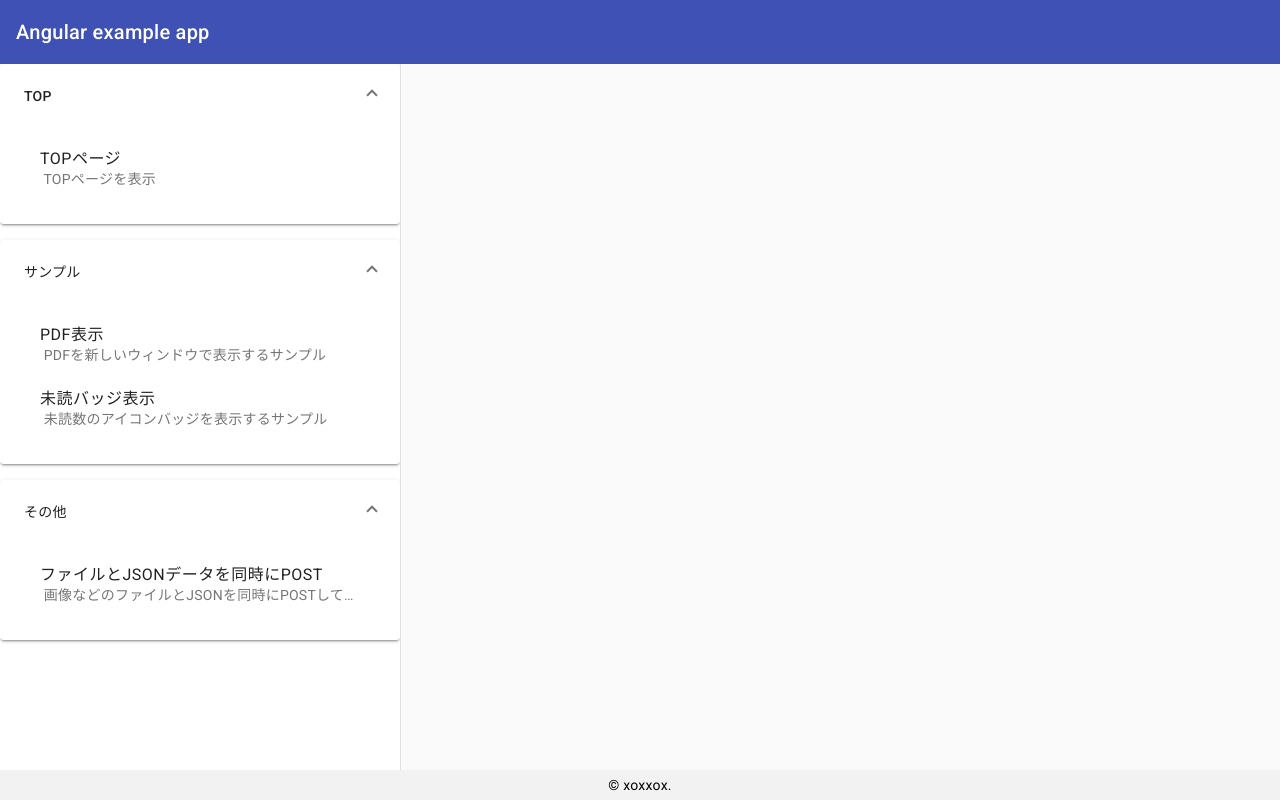
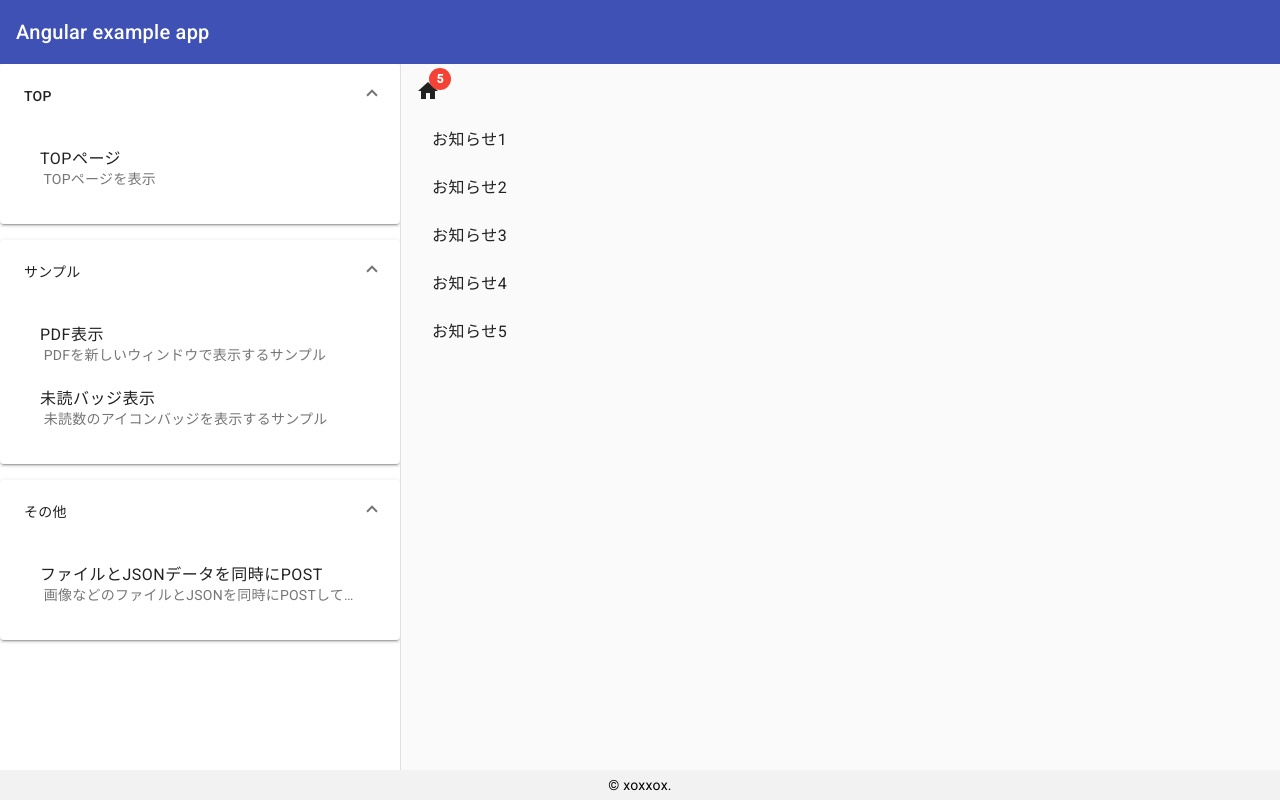
Before and after one commit to kurofune0915/angular-example-app, an Angular app: page /view-badge in a window 1280 px wide. Before the commit this address led to /. Built offline with nearby package versions, Linux system fonts and the light colour scheme.

Commit message:
✨ 未読バッジ表示ページを追加

```diff
--- a/src/app/app-routing.module.ts
+++ b/src/app/app-routing.module.ts
@@ -2,12 +2,14 @@ import { NgModule } from '@angular/core';
 import { RouterModule, Routes } from '@angular/router';
 
 import { TopComponent } from './contents/top/top.component';
+import { ViewBadgeComponent } from './contents/view-badge/view-badge.component';
 import { ViewPdfComponent } from './contents/view-pdf/view-pdf.component';
 
 const routes: Routes = [
   { path: '', redirectTo: 'top', pathMatch: 'full' },
   { path: 'top', component: TopComponent },
   { path: 'view-pdf', component: ViewPdfComponent },
+  { path: 'view-badge', component: ViewBadgeComponent },
 ];
 
 @NgModule({
--- /dev/null
+++ b/src/app/contents/view-badge/view-badge.component.html
@@ -0,0 +1,21 @@
+<mat-icon
+  [matBadge]="unread | async"
+  [matBadgeHidden]="isBadgeHide()"
+  matBadgeColor="warn"
+>
+  home
+</mat-icon>
+<div [hidden]="!isListMode">
+  <mat-nav-list>
+    <mat-list-item
+      *ngFor="let list of infoList; index as i"
+      (click)="showDetail(i)"
+    >
+      {{ list.title }}
+    </mat-list-item>
+  </mat-nav-list>
+</div>
+<div [hidden]="!isDetailMode">
+  <p>{{ selectedItem?.title }}</p>
+  <button mat-raised-button color="primary" (click)="showList()">戻る</button>
+</div>
--- /dev/null
+++ b/src/app/contents/view-badge/view-badge.component.ts
@@ -0,0 +1,47 @@
+import { Component, OnInit } from '@angular/core';
+import { BehaviorSubject } from 'rxjs';
+
+import { InfoList, ViewBadgeService } from './view-badge.service';
+
+@Component({
+  selector: 'app-view-badge',
+  templateUrl: './view-badge.component.html',
+  styleUrls: ['./view-badge.component.scss'],
+})
+export class ViewBadgeComponent implements OnInit {
+  mode: 'list' | 'detail' = 'list';
+  infoList: InfoList[] = [];
+  selectedItem: InfoList | undefined;
+  unread?: BehaviorSubject<number>;
+
+  get isListMode(): boolean {
+    return this.mode === 'list';
+  }
+  get isDetailMode(): boolean {
+    return this.mode === 'detail';
+  }
+
+  constructor(private service: ViewBadgeService) {}
+
+  ngOnInit(): void {
+    this.unread = this.service.count;
+    this.infoList = this.service.getInfoList();
+  }
+
+  isBadgeHide(): boolean {
+    if (this.unread) {
+      return this.unread?.getValue() <= 0;
+    }
+    return true;
+  }
+
+  showList(): void {
+    this.mode = 'list';
+  }
+
+  showDetail(index: number): void {
+    this.mode = 'detail';
+    this.selectedItem = this.infoList[index];
+    this.service.read(this.selectedItem.id);
+  }
+}
--- /dev/null
+++ b/src/app/contents/view-badge/view-badge.service.ts
@@ -0,0 +1,98 @@
+import { Injectable } from '@angular/core';
+import { BehaviorSubject } from 'rxjs';
+
+@Injectable({
+  providedIn: 'root',
+})
+export class ViewBadgeService {
+  count = new BehaviorSubject<number>(0);
+
+  getInfoList(): InfoList[] {
+    this.checkUnread();
+    return INFO_LIST;
+  }
+
+  checkUnread(): void {
+    const unreadItem = localStorage.getItem(KEY_UNREAD_INFO_LIST);
+    let unreadInfoList: UnreadInfoList[] = [];
+    // ローカルストレージに未読リストが存在しない場合
+    if (!unreadItem) {
+      INFO_LIST.forEach((list) => {
+        unreadInfoList.push({ id: list.id, isUnread: true });
+      });
+      localStorage.setItem(
+        KEY_UNREAD_INFO_LIST,
+        JSON.stringify(unreadInfoList)
+      );
+      this.count.next(INFO_LIST.length);
+    }
+    // ローカルストレージに未読リストが存在する場合
+    else {
+      unreadInfoList = JSON.parse(unreadItem) as UnreadInfoList[];
+      const tmp: UnreadInfoList[] = [];
+
+      // ローカルストレージとの差分を比較
+      INFO_LIST.forEach((list) => {
+        const index = unreadInfoList.findIndex(
+          (unread) => unread.id === list.id
+        );
+        if (index === -1) {
+          tmp.push({ id: list.id, isUnread: true });
+        } else {
+          tmp.push(unreadInfoList[index]);
+        }
+      });
+      localStorage.setItem(KEY_UNREAD_INFO_LIST, JSON.stringify(tmp));
+      this.count.next(tmp.filter((t) => t.isUnread).length);
+    }
+  }
+
+  read(id: number): void {
+    const unreadInfoList = localStorage.getItem(KEY_UNREAD_INFO_LIST);
+    if (unreadInfoList) {
+      const result = JSON.parse(unreadInfoList) as UnreadInfoList[];
+      const index = result.findIndex((value) => value.id === id);
+      if (index !== -1 && result[index].isUnread) {
+        result[index].isUnread = false;
+        this.decrement();
+      }
+      localStorage.setItem(KEY_UNREAD_INFO_LIST, JSON.stringify(result));
+    }
+  }
+
+  increment(): void {
+    // Subjectから現在の値を取得
+    const count = this.count.getValue();
+    // 1加算した値をストリーミングする
+    this.count.next(count + 1);
+  }
+
+  decrement(): void {
+    // Subjectから現在の値を取得
+    const count = this.count.getValue();
+    if (count - 1 >= 0) {
+      // 1減算した値をストリーミングする
+      this.count.next(count - 1);
+    }
+  }
+}
+
+export interface InfoList {
+  id: number;
+  title: string;
+}
+
+export interface UnreadInfoList {
+  id: number;
+  isUnread: boolean;
+}
+
+export const INFO_LIST: InfoList[] = [
+  { id: 0, title: 'お知らせ1' },
+  { id: 1, title: 'お知らせ2' },
+  { id: 2, title: 'お知らせ3' },
+  { id: 3, title: 'お知らせ4' },
+  { id: 4, title: 'お知らせ5' },
+];
+
+export const KEY_UNREAD_INFO_LIST = '__unread-info-list';
```
Also changed, not shown: src/app/app.module.ts (+7 -1 lines), src/app/contents/view-badge/view-badge.component.scss (added), 2 other files (tests, documents, lock files or other folders).
